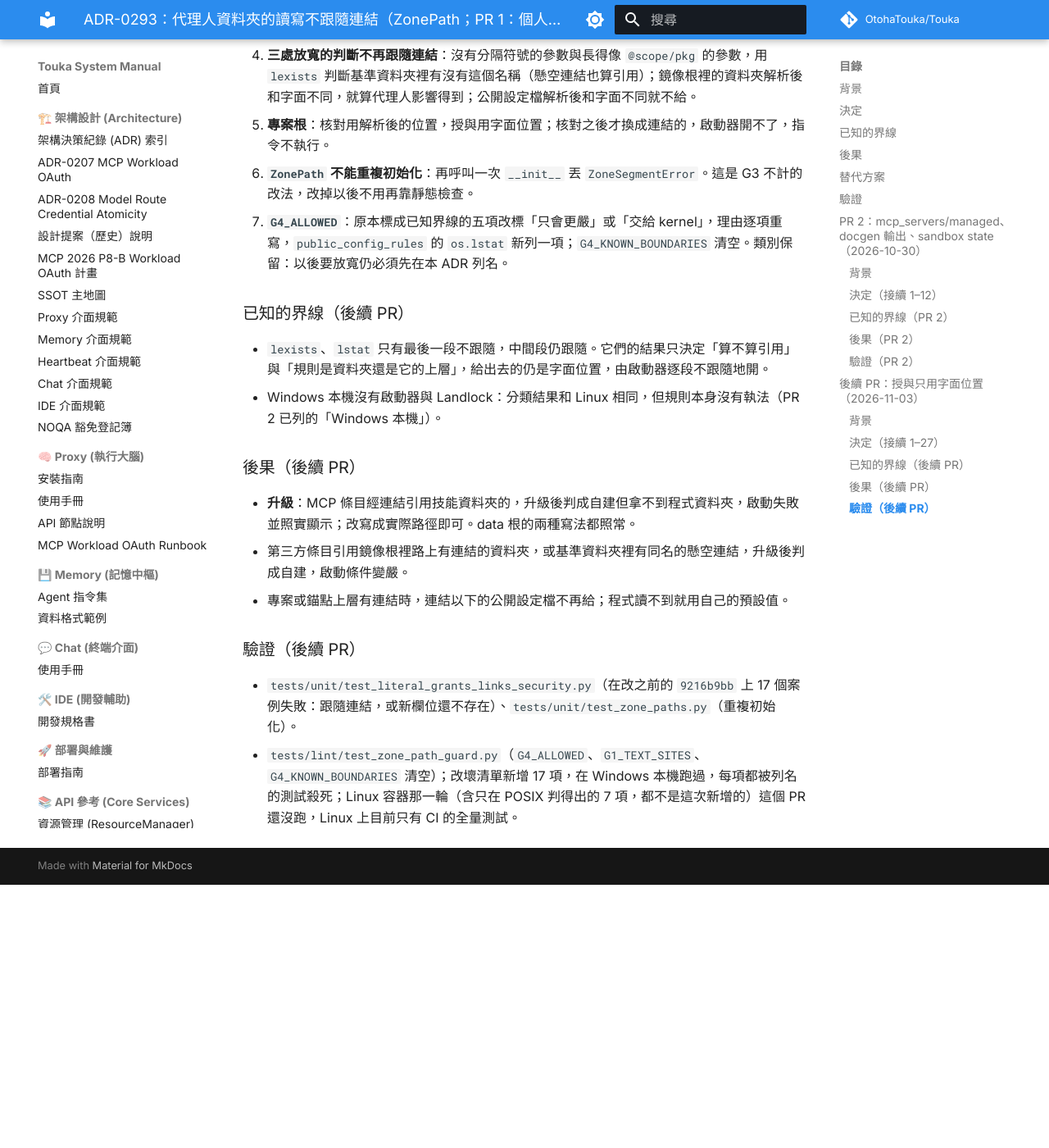
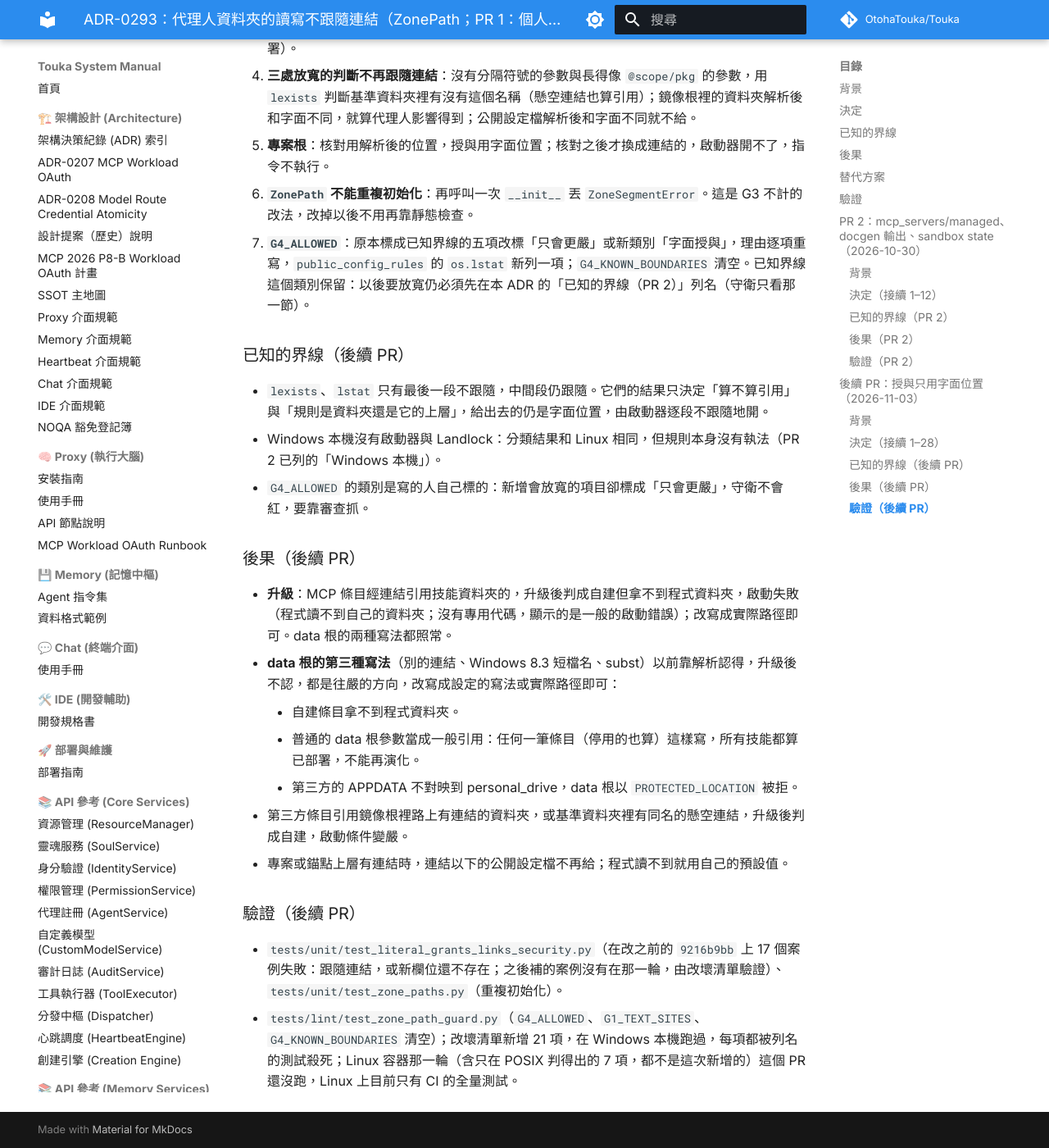
Before and after one commit to OtohaTouka/Touka, an MkDocs documentation site: the page built from docs/architecture/adr/0293-agent-folders-no-follow.md, in a window 1280 px wide and 1400 px high, scrolled down 16112 px. Shown: the whole window at 82% size. Built offline with MkDocs 1.6.1 and Material for MkDocs 9.7.7, drawn with Linux system fonts in a browser that asks for light colours; comment, search, counter and statistics services are not loaded; before the commit the page ends 17191 px from its top, so only the background shows below that; some of the changed text lies outside the part shown.

Commit message:
docs(adr-0293): renumber the follow-up decisions and list what a third data root spelling does
Review round 1 found decision 28 used twice and three upgrade effects missing.
G4 gets its own kind for checks that only decide whether a literal position is
granted, and the mutation list covers the cases review showed were not pinned.

Co-Authored-By: Claude Opus 5.5 <noreply@anthropic.com>

```diff
--- a/docs/architecture/adr/0293-agent-folders-no-follow.md
+++ b/docs/architecture/adr/0293-agent-folders-no-follow.md
@@ -136,7 +136,7 @@
 25. **還原**（`scripts/manage_backup.py`）：data 成員的第一段只收備份會寫的資料夾（`SANCTUARY_FOLDERS`）與 data 根的 `*.db`，其他略過並列出；比對鍵和代理人資料夾的分流相同（`normcase` 後完全相等）。
 26. **靜態檢查**（`tests/lint/test_zone_path_guard.py`）：
     - TF：從 `zone_text` 出發，由程式算出回傳區字串的函式（產生函式）與收區字串的函式（接收函式）；兩個集合分別釘住，新增一個就紅。呼叫只認解析得到的寫法，解析不到又同名的另列名單；`zone_text` 與產生函式的區域別名（`zt = rm.zone_text`、`root_of = …get_tool_root`）經名稱解析也算。
-    - G4：區字串只准去列名的地方：純字串操作、比較、接收函式（本體照樣檢查）、`G4_DESTINATIONS`（沙盒規則與 profile、子行程的 argv、部署條目、記錄）、`G4_ALLOWED`（每項標固定類別：只會更嚴〔結果只用來拒絕〕、交給逐段不跟隨的 kernel 原語、只當字串用不做 I/O〔鍵、雜湊、嵌進程式碼〕，或已知界線〔會放寬，必須在本 ADR 的已知界線列名，名單釘住；目前沒有〕）。沒列名的呼叫一律紅；存到任何屬性（含 `self`）都算出口；G4 是 `stat` 類唯一的靜態防線（絆線看不到 `stat`）。`**` 只展開字面字典（或同一函式只指定一次、之後沒改過、沒有別名、沒放進容器、沒被閉包用到的字面字典；讀取與交給呼叫可以，被呼叫的函式改參數內容時在那裡另算出口），其他 `**` 算萬用槽；`launch`、`logger` 一類以變數名稱列名的去處，名稱必須只綁定過列名的呼叫結果。
+    - G4：區字串只准去列名的地方：純字串操作、比較、接收函式（本體照樣檢查）、`G4_DESTINATIONS`（沙盒規則與 profile、子行程的 argv、部署條目、記錄）、`G4_ALLOWED`（每項標固定類別：只會更嚴〔結果只用來拒絕〕、交給逐段不跟隨的 kernel 原語、字面授與〔後續 PR 新增：結果只決定給不給、給什麼形狀，給的是字面位置，啟動器逐段不跟隨地開〕、只當字串用不做 I/O〔鍵、雜湊、嵌進程式碼〕，或已知界線〔會放寬，必須在本 ADR 的已知界線列名，名單釘住；目前沒有〕）。沒列名的呼叫一律紅；存到任何屬性（含 `self`）都算出口；G4 是 `stat` 類唯一的靜態防線（絆線看不到 `stat`）。`**` 只展開字面字典（或同一函式只指定一次、之後沒改過、沒有別名、沒放進容器、沒被閉包用到的字面字典；讀取與交給呼叫可以，被呼叫的函式改參數內容時在那裡另算出口），其他 `**` 算萬用槽；`launch`、`logger` 一類以變數名稱列名的去處，名稱必須只綁定過列名的呼叫結果。
     - 名稱解析（G3、T3、連結掃描、G4 的 `launch`／`logger` 去處、TF 的種子與產生函式別名共用一個解析器）：import 別名、同一範圍的指定（含 walrus、拆解）、`class`／`def` 綁定。預設不明：只有綁定鏈的終點是產品或標準函式庫的 import、本模組的 `def`／`class` 或字面時才可以確定；參數、不是從產品或標準函式庫 import 的名稱、基底不是靜態 import 的屬性、`with … as x` 進入的結果，以及呼叫這些東西的結果（`request.getfixturevalue(…)`、`d.get(…)`、`type(x)()`）都記成「不明」。`x.__class__` 當成 `type(x)`；`__dict__`、`vars(x)`、`__globals__`、`__func__`、`__wrapped__`、`__self__` 保留底下物件的身分。替換呼叫本身也經同一個解析器認：替換函式的別名（`ms = m.setattr`、`P.object`）、關鍵字參數、`*args`／`**kw`（認不出的位置記不明）、`type.__setattr__(X, …)`，以及經 `__dict__`、`vars()`、`__globals__` 改防線的字典。連結掃描：擁有者或被換的名稱是防線，或換進去的值裝著防線就紅；擁有者不明時，換掉的是防線類別的成員名稱或名稱也不明才紅。T3：擁有者不明時，換掉 `zone_paths` 類別的成員也算（和其他產品程式的函式或屬性同名的除外，例如 `start`）。
     - 連結測試的執行期核對（`tests/support/link_defenses.py`；conftest 在每個測試的 setup、本體與 teardown 之後核對）：session 開始時記下四個防線模組、它們的類別、函式（`__code__`、`__defaults__`、`__kwdefaults__`）與 RM 實例的狀態。monkeypatch 與 `unittest.mock` 的替換照物件身分認，做替換的程式不在 `LINK_SCAN_ALLOWED` 就紅（範圍同靜態掃描：改壞清單列出的測試檔、`*_links_security.py`、conftest、`tests/support/` 與它們匯入的測試模組）；經這兩者的替換照物件身分認，不管怎麼寫出來；不經這兩者的改動（直接指定、改函式的 `__code__`），只要改的是核對的對象（四個防線模組、它們的類別與函式、RM 實例），在 setup、本體或 teardown 結束時還沒換回就不分範圍一律紅；改函式的 `__code__`、`__defaults__`、`__kwdefaults__` 另經 audit hook 記下，範圍內的測試在同一個階段換回也紅。核對的對象與狀態是列舉出來的，看不到的列在已知的界線。直譯器自己寫的快取（`__warningregistry__`、`__annotations__`、`__slotnames__`）不比對；做替換的程式依解析後的路徑認（經 junction、subst 或短檔名進 repo 時一樣）；範圍裡的檔讀不到或有語法錯誤時只是不追它匯入的模組，不讓 pytest 啟動不了（DEV-B 第 3 輪）。靜態掃描保留當提早提醒，兩者共用同一份放行清單。
     - G3：`ZonePath`、`agent_root` 兩個名稱只在 `zone_paths.py` 與 RM 出現；`__class__`、`__setattr__`、描述器的 `__set__`／`__delete__`（屬性或字串）與呼叫 `type(x)` 的結果（含存成變數或經函式回傳）逐處釘住。
@@ -190,28 +190,33 @@
 
 決定 16 的規則是「跟隨連結算出的結果只准用來拒絕、不准用來授與」，PR 2 留下三處不符：MCP 來源分類給程式資料夾時看解析後的位置，公開設定檔從解析後的錨點往上找，代理人的專案根解析後才授與。這些都發生在 Touka 幫沙盒算規則的時候：隔離中的程式可以在自己寫得到的地方放連結，讓 Touka 算出另一個資料夾。這次全部改掉，G4 的已知界線清空。
 
-### 決定（接續 1–27）
+### 決定（接續 1–28）
 
-28. **授與的算法**：交給沙盒的路徑只用解析後的錨點加字面段落，`..` 以字面消掉（`profiles._literal`），不跟隨連結；解析結果只能讓判斷更嚴。規則交給啟動器後從 `/` 逐段不跟隨地開，之後才換成連結的，必要規則啟動失敗、選用規則略過。
-29. **MCP 的程式資料夾**：`literal_managed_skills` 算要給的技能（只看字面），`frozen_managed_skills` 算凍結的技能（字面或解析後，只會多凍結）；`classify` 用前者，`deployed_skills` 用後者。條目經連結引用技能時仍判成自建、那個技能仍凍結，但不給它的讀與執行。
-30. **data 根的兩種寫法**（決定 17 的同一想法）：人可能經連結設定 data 根，條目裡會是設定的寫法，Touka 手上是解析後的寫法。字面比對兩種都認（`mcp_origin.data_root_spellings`；`SandboxLayout.data_root_literal` 記設定的寫法，只有 `current_layout` 會填，沒填時把 `data_root` 當設定的寫法），給出去的規則一律是解析後的錨點加字面段落。代理人放的連結指到 data 根不算：不對映 APPDATA，也不算普通 data 根參數（整個 `managed` 都算已部署）。
-31. **三處放寬的判斷不再跟隨連結**：沒有分隔符號的參數與長得像 `@scope/pkg` 的參數，用 `lexists` 判斷基準資料夾裡有沒有這個名稱（懸空連結也算引用）；鏡像根裡的資料夾解析後和字面不同，就算代理人影響得到；公開設定檔解析後和字面不同就不給。
-32. **專案根**：核對用解析後的位置，授與用字面位置；核對之後才換成連結的，啟動器開不了，指令不執行。
-33. **`ZonePath` 不能重複初始化**：再呼叫一次 `__init__` 丟 `ZoneSegmentError`。這是 G3 不計的改法，改掉以後不用再靠靜態檢查。
-34. **`G4_ALLOWED`**：原本標成已知界線的五項改標「只會更嚴」或「交給 kernel」，理由逐項重寫，`public_config_rules` 的 `os.lstat` 新列一項；`G4_KNOWN_BOUNDARIES` 清空。類別保留：以後要放寬仍必須先在本 ADR 列名。
+29. **授與的算法**：交給沙盒的路徑只用解析後的錨點加字面段落，`..` 以字面消掉（`profiles._literal`），不跟隨連結；解析結果只能讓判斷更嚴。規則交給啟動器後從 `/` 逐段不跟隨地開，之後才換成連結的，必要規則啟動失敗、選用規則略過。
+30. **MCP 的程式資料夾**：`literal_managed_skills` 算要給的技能（只看字面），`frozen_managed_skills` 算凍結的技能（字面或解析後，只會多凍結）；`classify` 用前者，`deployed_skills` 用後者。條目經連結引用技能時仍判成自建、那個技能仍凍結，但不給它的讀與執行。
+31. **data 根的兩種寫法**（決定 17 的同一想法）：人可能經連結設定 data 根，條目裡會是設定的寫法，Touka 手上是解析後的寫法。字面比對兩種都認（`mcp_origin.data_root_spellings`；`SandboxLayout.data_root_literal` 記設定的寫法，只有 `current_layout` 會填，沒填時把 `data_root` 當設定的寫法），給出去的規則一律是解析後的錨點加字面段落。代理人放的連結指到 data 根不算：不對映 APPDATA，也不算普通 data 根參數（整個 `managed` 都算已部署）。
+32. **三處放寬的判斷不再跟隨連結**：沒有分隔符號的參數與長得像 `@scope/pkg` 的參數，用 `lexists` 判斷基準資料夾裡有沒有這個名稱（懸空連結也算引用）；鏡像根裡的資料夾解析後和字面不同，就算代理人影響得到；公開設定檔解析後和字面不同就不給。
+33. **專案根**：核對用解析後的位置，授與用字面位置；核對之後才換成連結的，啟動器開不了，指令不執行。
+34. **`ZonePath` 不能重複初始化**：再呼叫一次 `__init__` 丟 `ZoneSegmentError`。這是 G3 不計的改法，改掉以後不用再靠靜態檢查。
+35. **`G4_ALLOWED`**：原本標成已知界線的五項改標「只會更嚴」或新類別「字面授與」，理由逐項重寫，`public_config_rules` 的 `os.lstat` 新列一項；`G4_KNOWN_BOUNDARIES` 清空。已知界線這個類別保留：以後要放寬仍必須先在本 ADR 的「已知的界線（PR 2）」列名（守衛只看那一節）。
 
 ### 已知的界線（後續 PR）
 
 - `lexists`、`lstat` 只有最後一段不跟隨，中間段仍跟隨。它們的結果只決定「算不算引用」與「規則是資料夾還是它的上層」，給出去的仍是字面位置，由啟動器逐段不跟隨地開。
 - Windows 本機沒有啟動器與 Landlock：分類結果和 Linux 相同，但規則本身沒有執法（PR 2 已列的「Windows 本機」）。
+- `G4_ALLOWED` 的類別是寫的人自己標的：新增會放寬的項目卻標成「只會更嚴」，守衛不會紅，要靠審查抓。
 
 ### 後果（後續 PR）
 
-- **升級**：MCP 條目經連結引用技能資料夾的，升級後判成自建但拿不到程式資料夾，啟動失敗並照實顯示；改寫成實際路徑即可。data 根的兩種寫法都照常。
+- **升級**：MCP 條目經連結引用技能資料夾的，升級後判成自建但拿不到程式資料夾，啟動失敗（程式讀不到自己的資料夾；沒有專用代碼，顯示的是一般的啟動錯誤）；改寫成實際路徑即可。data 根的兩種寫法都照常。
+- **data 根的第三種寫法**（別的連結、Windows 8.3 短檔名、subst）以前靠解析認得，升級後不認，都是往嚴的方向，改寫成設定的寫法或實際路徑即可：
+    - 自建條目拿不到程式資料夾。
+    - 普通的 data 根參數當成一般引用：任何一筆條目（停用的也算）這樣寫，所有技能都算已部署，不能再演化。
+    - 第三方的 APPDATA 不對映到 personal_drive，data 根以 `PROTECTED_LOCATION` 被拒。
 - 第三方條目引用鏡像根裡路上有連結的資料夾，或基準資料夾裡有同名的懸空連結，升級後判成自建，啟動條件變嚴。
 - 專案或錨點上層有連結時，連結以下的公開設定檔不再給；程式讀不到就用自己的預設值。
 
 ### 驗證（後續 PR）
 
-- `tests/unit/test_literal_grants_links_security.py`（在改之前的 `9216b9bb` 上 17 個案例失敗：跟隨連結，或新欄位還不存在）、`tests/unit/test_zone_paths.py`（重複初始化）。
-- `tests/lint/test_zone_path_guard.py`（`G4_ALLOWED`、`G1_TEXT_SITES`、`G4_KNOWN_BOUNDARIES` 清空）；改壞清單新增 17 項，在 Windows 本機跑過，每項都被列名的測試殺死；Linux 容器那一輪（含只在 POSIX 判得出的 7 項，都不是這次新增的）這個 PR 還沒跑，Linux 上目前只有 CI 的全量測試。
+- `tests/unit/test_literal_grants_links_security.py`（在改之前的 `9216b9bb` 上 17 個案例失敗：跟隨連結，或新欄位還不存在；之後補的案例沒有在那一輪，由改壞清單驗證）、`tests/unit/test_zone_paths.py`（重複初始化）。
+- `tests/lint/test_zone_path_guard.py`（`G4_ALLOWED`、`G1_TEXT_SITES`、`G4_KNOWN_BOUNDARIES` 清空）；改壞清單新增 21 項，在 Windows 本機跑過，每項都被列名的測試殺死；Linux 容器那一輪（含只在 POSIX 判得出的 7 項，都不是這次新增的）這個 PR 還沒跑，Linux 上目前只有 CI 的全量測試。
```
Also changed, not shown: AGENTS.md (+1 -1 lines), HANDOVER.md (+1 -1 lines), docs/CHANGELOG.md (+1 -1 lines), 3 other files.
